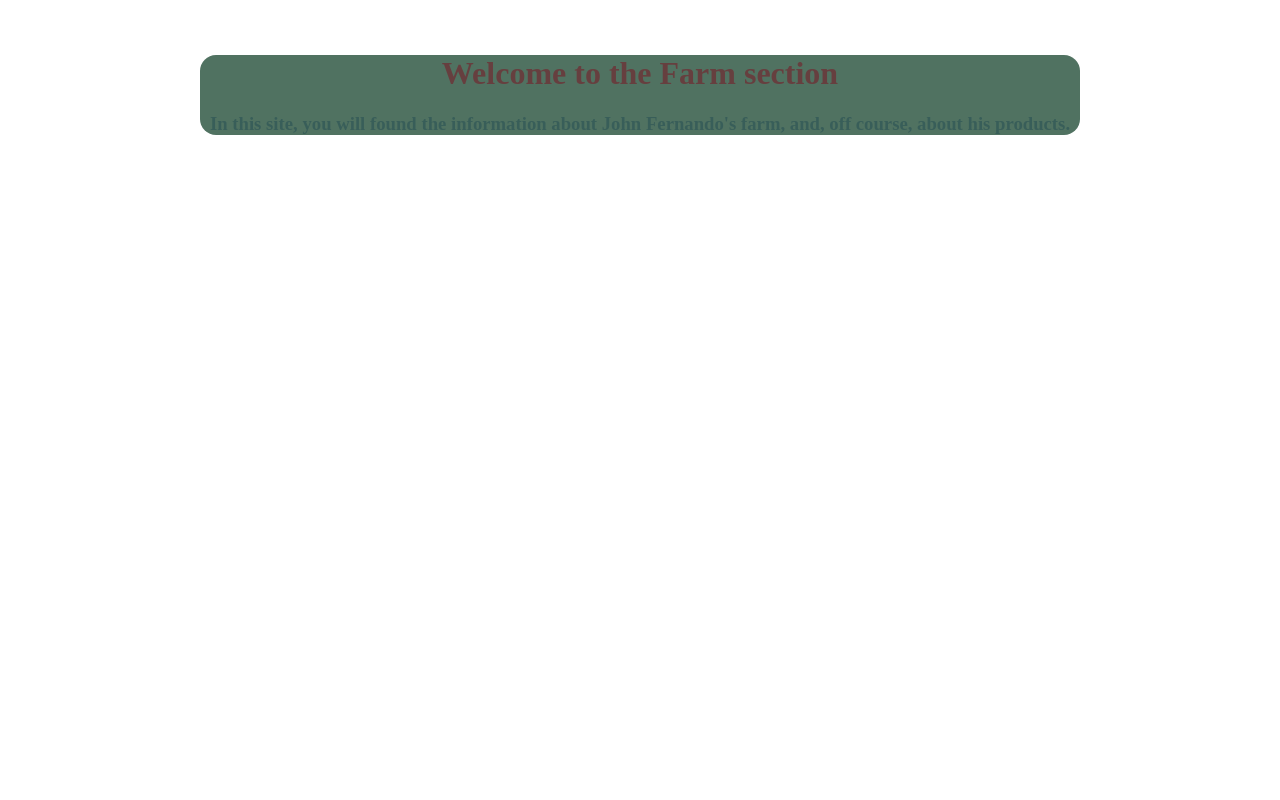
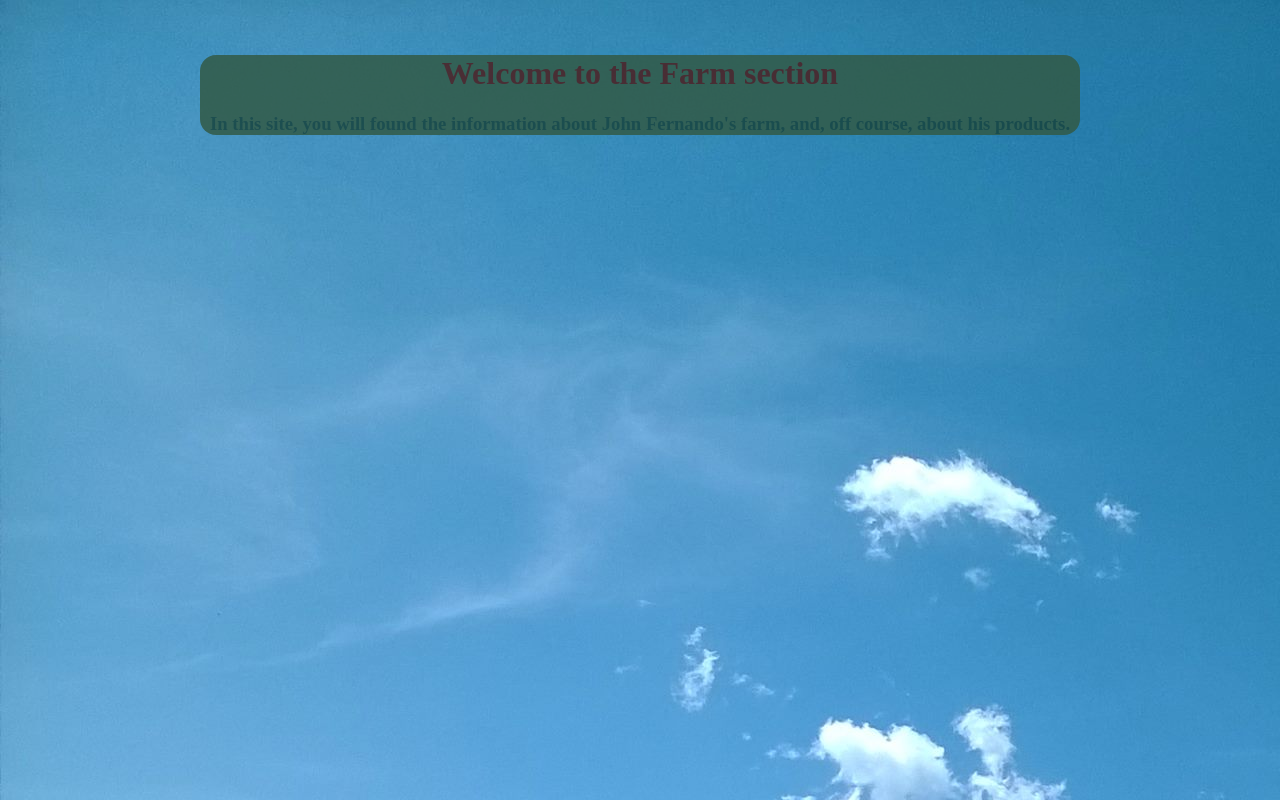
Before and after one commit to jufernando18/powersite, a plain HTML site: page farm/index.html in a window 1280 px wide. Drawn offline with Linux system fonts and the light colour scheme.

Commit message:
Adding new PATH

```diff
--- a/farm/index.html
+++ b/farm/index.html
@@ -4,7 +4,7 @@
     <!-- Required meta tags -->
     <meta http-equiv="Content-Type" content="text/html" charset="UTF-8"/>
     <meta name="viewport" content="width=device-width, initial-scale=1, shrink-to-fit=no">
-    <link rel="icon" type="image/jpg" href="img/icon.jpg" />
+    <link rel="icon" type="image/jpg" href="../powersite/indexFiles/img/icon.jpg" />
 	<title>Power Site - The site to grow up</title>
 </head>
 <body>
@@ -27,7 +27,7 @@
 	</script>
 	<style>
 	    body{
-	        background-image: url("../img/icon_farm.jpg");
+	        background-image: url("../powersite/indexFiles/img/icon_farm.jpg");
 	        padding : 2% 15%;
 	        overflow: hidden;
 	    }
```
